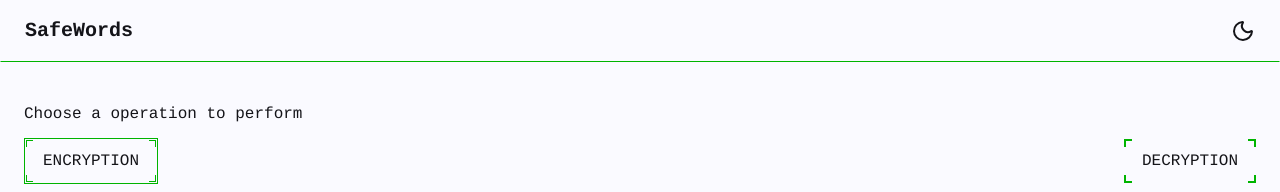
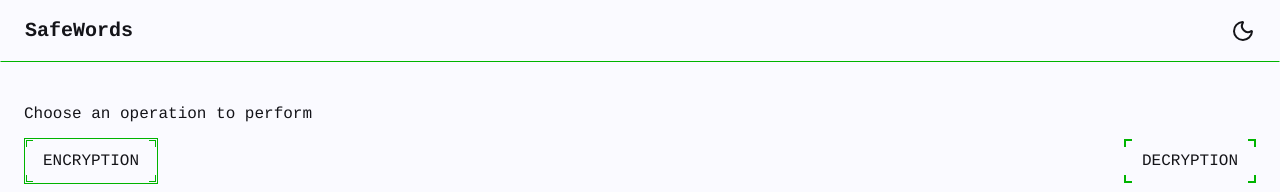
Before and after one commit to Charmingdc/SafeWords, a React (Vite) app: page /home in a window 1280 px wide. Shown: the top 192 px of the page. Built offline with nearby package versions, Linux system fonts and the light colour scheme.

Commit message:
Fix grammar error, heheh

```diff
--- a/src/components/OperationTypeSelection.tsx
+++ b/src/components/OperationTypeSelection.tsx
@@ -9,7 +9,7 @@ type Props = {
 const OperationTypeSelection = ({ operation, setOperation }: Props) => {
   return (
     <div className='w-full flex flex-col gap-3 mt-4'>
-      <p> Choose a operation to perform </p>
+      <p> Choose an operation to perform </p>
 
       <div className='w-full flex items-center justify-between'>
         <Button
```
